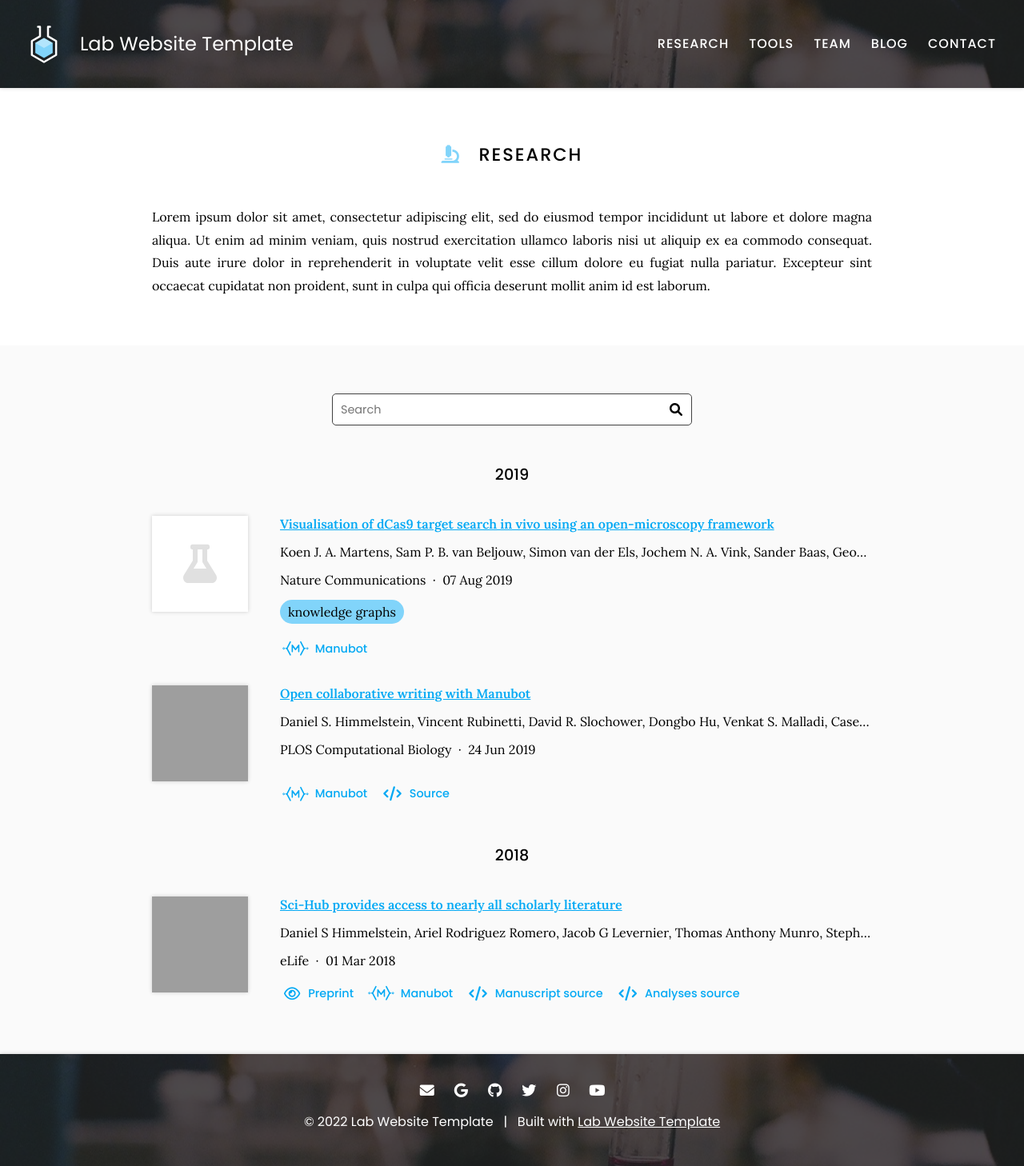
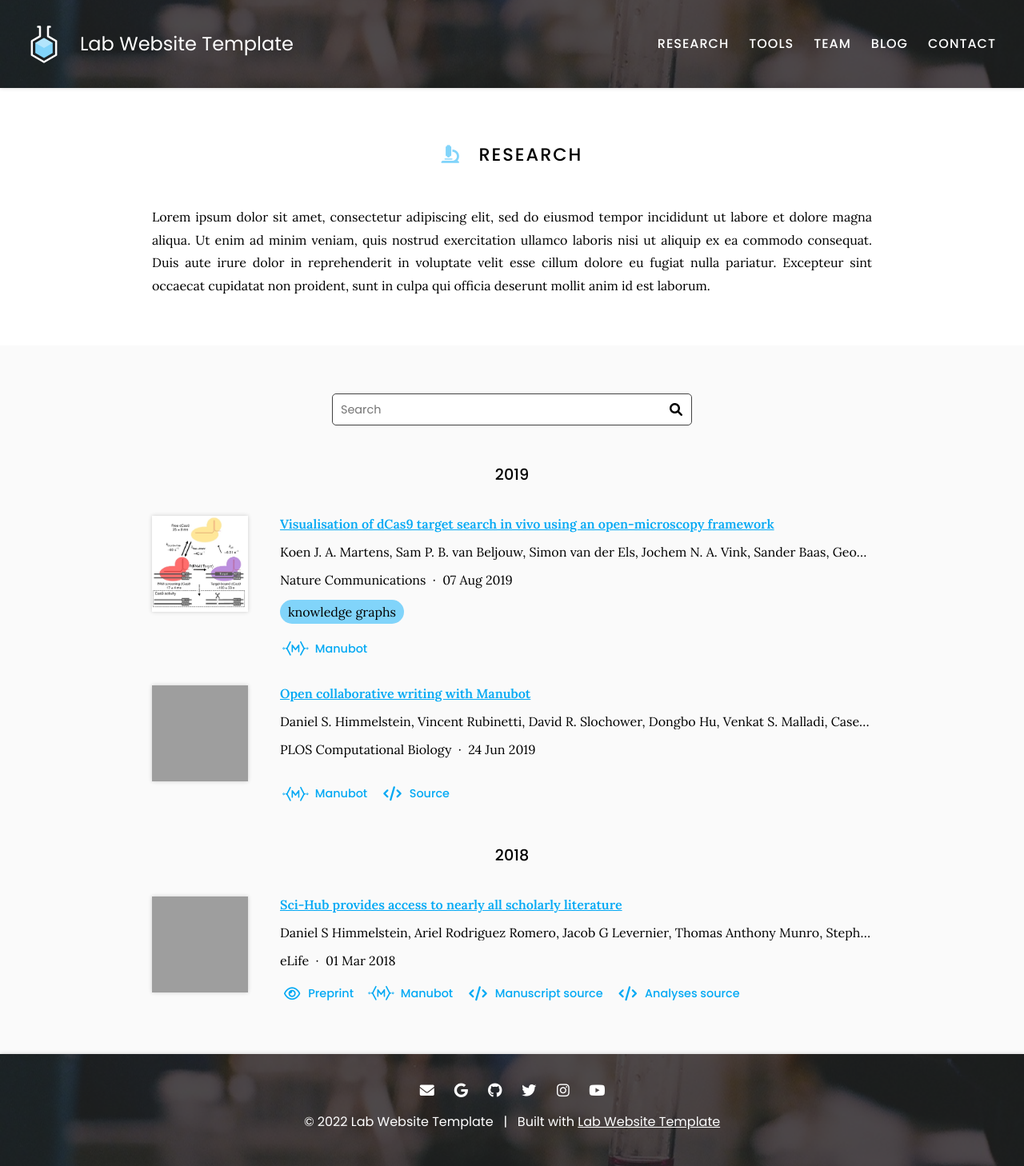
Before and after one commit to kjamartens/MartensWebPage, a Jekyll site: the page built from research/index.md, in a window 1280 px wide. Shown: the whole page at 80% size. Built offline with Jekyll 4.4.1, drawn with Linux system fonts in a browser that asks for light colours; grey boxes are pictures that could not be loaded.

Commit message:
Generate citations

```diff
--- a/_data/citations.yaml
+++ b/_data/citations.yaml
@@ -17,13 +17,13 @@
   publisher: Nature Communications
   date: '2019-08-07'
   link: https://doi.org/gqfhk6
-  image: https://kjamartens.github.io/MartensWebPage/_data/PublicationImages/2019-08-07-dCas9-MCDDA-miCube.png
+  image: https://raw.githubusercontent.com/kjamartens/MartensWebPage/main/_data/PublicationImages/2019-08-07-dCas9-MCDDA-miCube.png
   extra-links:
   - type: manubot
     link: https://greenelab.github.io/knowledge-graph-review/
   tags:
   - knowledge graphs
-  _cache: 2cf1928c6e594486f31512bd02a5d28d85a3233ed28a0f40fa29b43a958dc449
+  _cache: be3c58b7133b0b81b6d43063bb05b56437f093ddf8492ef1dcdc8d8689a5ef0f
 - id: doi:10.1371/journal.pcbi.1007128
   title: Open collaborative writing with Manubot
   authors:
```
